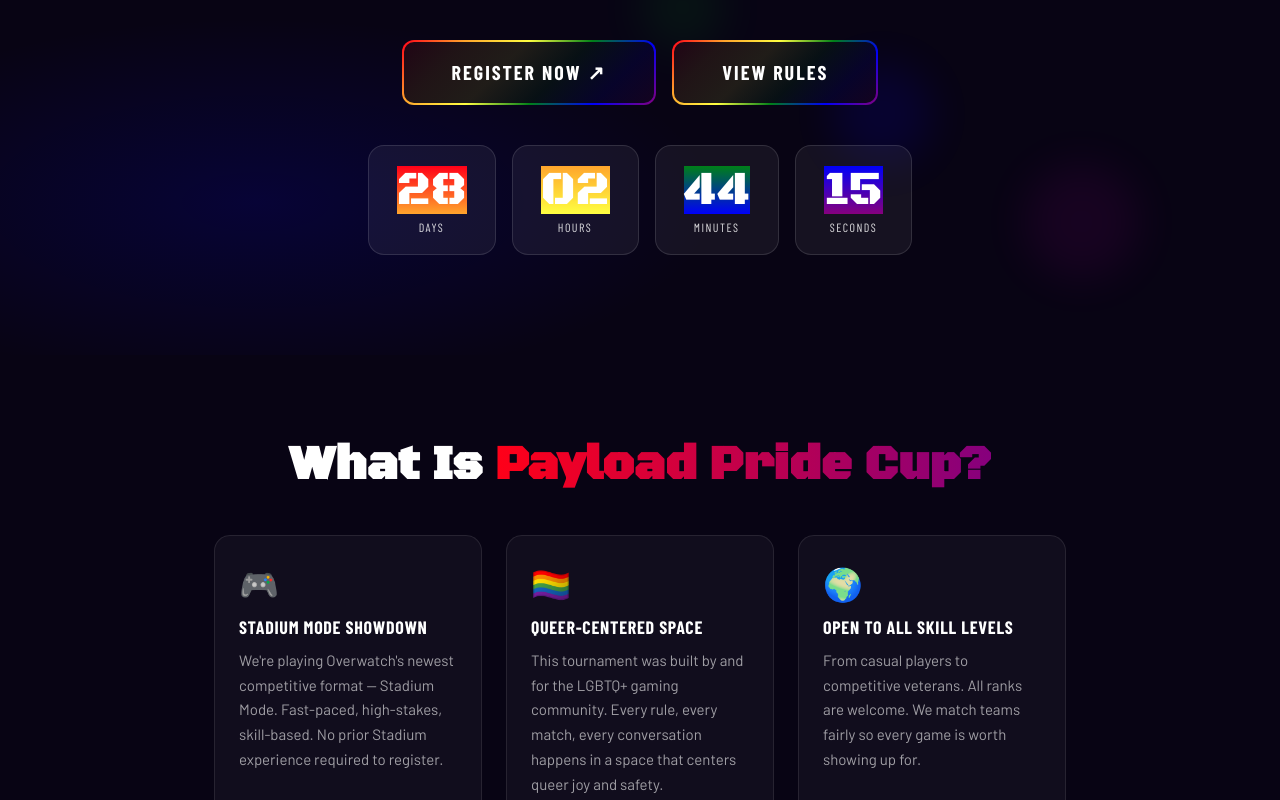
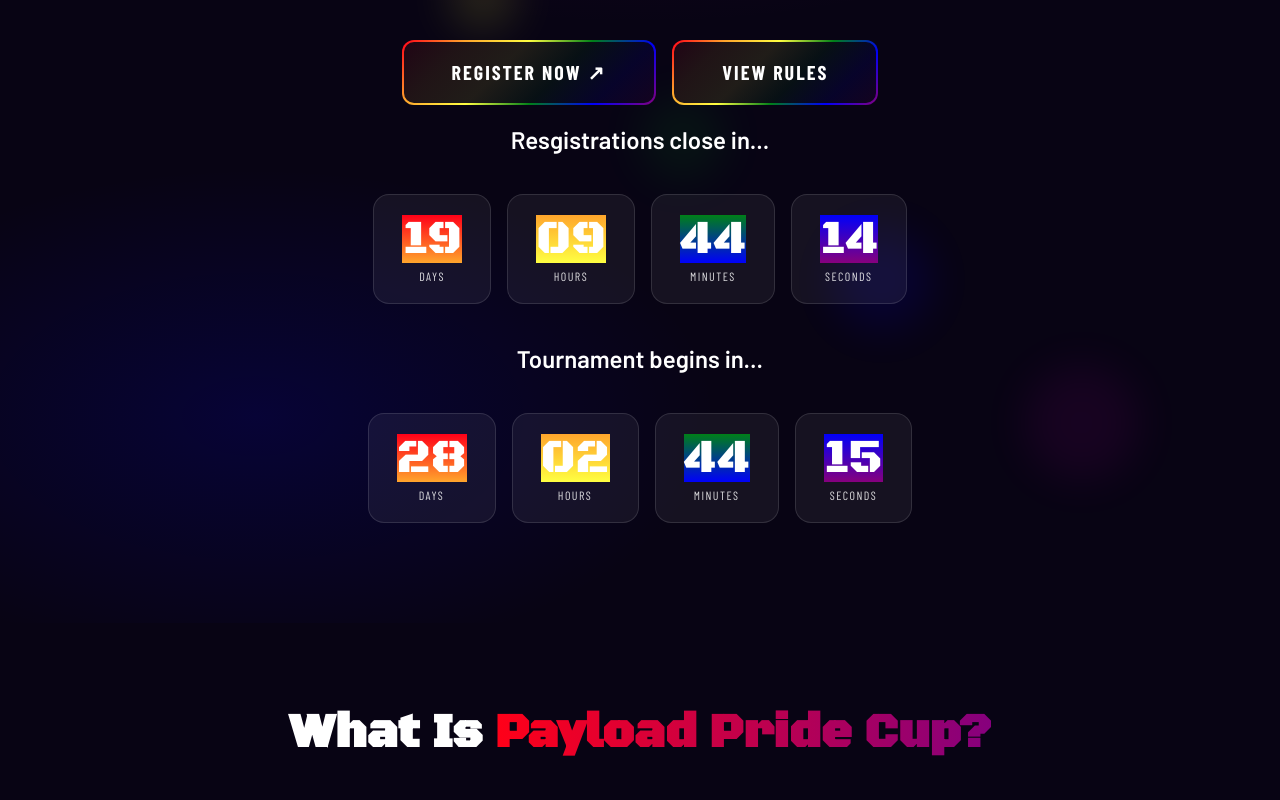
Before and after one commit to nandre15/payload-pride-stadiumcup, an Angular app: page /home in a window 1280 px wide. Shown: the part 480-1280 px from the top of the page. Built offline with nearby package versions, Linux system fonts and the light colour scheme.

Commit message:
adds  registration countdown.

```diff
--- a/src/app/components/countdown/countdown.component.ts
+++ b/src/app/components/countdown/countdown.component.ts
@@ -1,6 +1,6 @@
-import { Component, OnInit, OnDestroy, signal } from '@angular/core';
+import { Component, OnInit, OnDestroy, signal, Input} from '@angular/core';
 import { NgFor } from '@angular/common';
-import { PRIDE_COLORS, TOURNAMENT_DATE } from '../../constants';
+import { PRIDE_COLORS } from '../../constants';
 
 interface TimeUnit {
   label: string;
@@ -60,7 +60,9 @@
   `],
 })
 export class CountdownComponent implements OnInit, OnDestroy {
+
   private intervalId: ReturnType<typeof setInterval> | null = null;
+  @Input({ required: true }) targetDate!: Date;
 
   units = signal<TimeUnit[]>([]);
 
@@ -76,7 +78,7 @@
   }
 
   private tick() {
-    const diff = TOURNAMENT_DATE.getTime() - Date.now();
+    const diff = this.targetDate.getTime() - Date.now();
     const safe = Math.max(diff, 0);
 
     const d = Math.floor(safe / 86_400_000);
--- a/src/app/components/pages/home/home-page.component.ts
+++ b/src/app/components/pages/home/home-page.component.ts
@@ -1,7 +1,7 @@
 import { Component } from '@angular/core';
 import { NgFor } from '@angular/common';
 import { RouterLink } from '@angular/router';
-import { PRIDE_COLORS, GOOGLE_FORM_URL, DISCORD_INVITE_URL } from '../../../constants';
+import { PRIDE_COLORS, GOOGLE_FORM_URL, DISCORD_INVITE_URL, TOURNAMENT_DATE, REGISTRATION_CLOSE_DATE } from '../../../constants';
 import { CountdownComponent } from '../../countdown/countdown.component';
 
 @Component({
@@ -36,7 +36,10 @@
           <button class="rainbow-btn large" [routerLink]="['/rules']">View Rules</button>
         </div>
 
-        <app-countdown />
+        <h2>Resgistrations close in...</h2>
+        <app-countdown [targetDate]="registrationCloseDate" />
+        <h2>Tournament begins in...</h2>
+        <app-countdown [targetDate]="tournamentStartDate" />
       </div>
     </section>
 
@@ -172,6 +175,7 @@
       gap: 16px;
       justify-content: center;
       flex-wrap: wrap;
+      margin-bottom: 20px;
     }
 
     /* ── Section heading ──────────────────────────────────── */
@@ -315,6 +319,9 @@
 export class HomePageComponent {
   prideColors = PRIDE_COLORS;
 
+  registrationCloseDate = REGISTRATION_CLOSE_DATE;
+  tournamentStartDate = TOURNAMENT_DATE;
+
   openForm() { window.open(GOOGLE_FORM_URL, '_blank'); }
 
   openDiscordForm() { window.open(DISCORD_INVITE_URL, '_blank'); }
--- a/src/app/constants.ts
+++ b/src/app/constants.ts
@@ -10,6 +10,8 @@
 export const GOOGLE_FORM_URL = 'https://forms.gle/1C9GLjHgpgykdkkp8';
 
 export const TOURNAMENT_DATE = new Date('2026-06-19T17:00:00');
+
+export const REGISTRATION_CLOSE_DATE = new Date('2026-06-10T23:59:59');
 
 export const NAV_LINKS = ['Home', 'Rules', 'Schedule', 'Participants'] as const;
 
```
